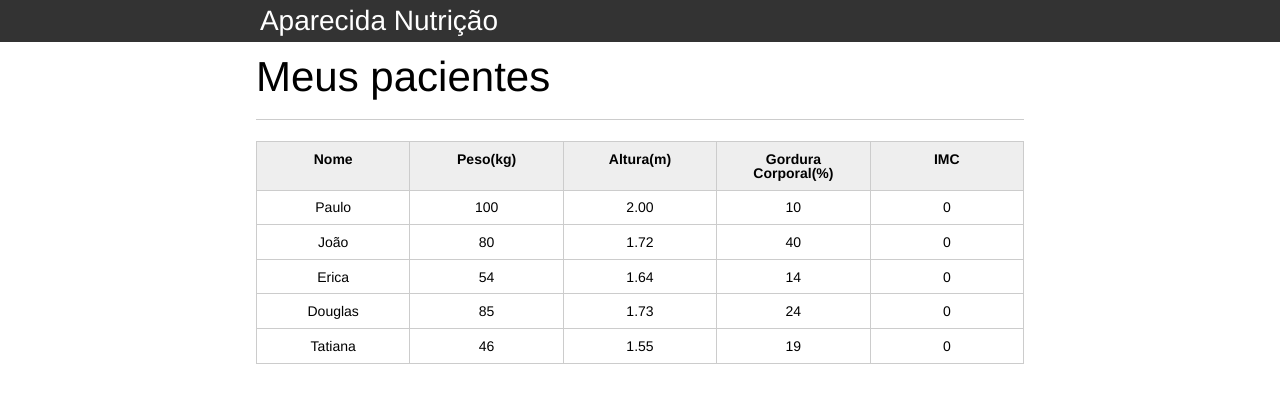
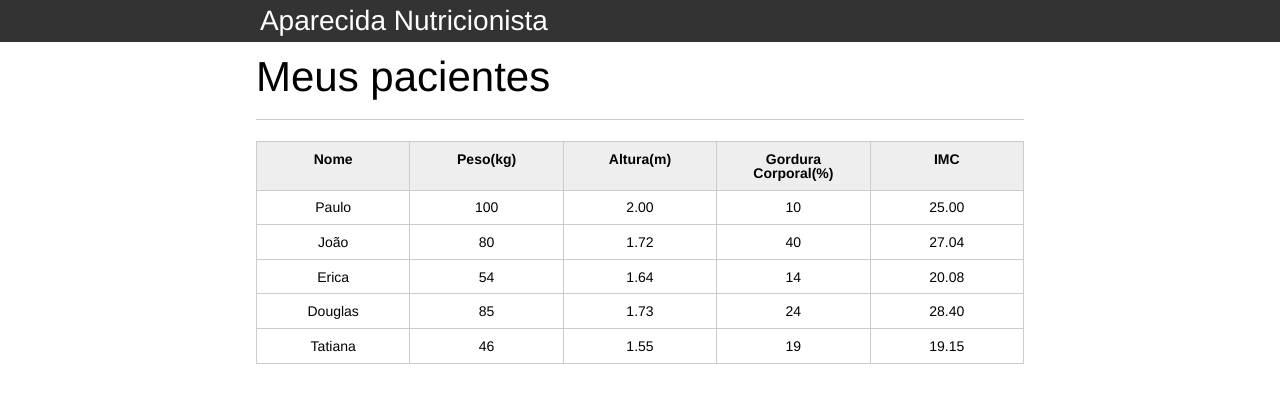
Before and after one commit to muriloloffi/jsPrinciplesPractice, a website: page index.html in a window 1280 px wide. Drawn offline with Linux system fonts and the light colour scheme.

Commit message:
Up-to-date with the course;

```diff
--- a/css/index.css
+++ b/css/index.css
@@ -132,3 +132,7 @@ button[disabled=disabled], button:disabled {
 .campo-invalido{
 	border: 1px solid red;
 }
+
+.paciente-invalido{
+    background-color: lightcoral;
+}
--- a/index.html
+++ b/index.html
@@ -1,5 +1,6 @@
 <!DOCTYPE html>
 <html lang="pt-br">
+
 <head>
 	<meta charset="UTF-8">
 	<title>Aparecida Nutrição</title>
@@ -8,11 +9,12 @@
 	<link rel="stylesheet" type="text/css" href="css/index.css">
 
 </head>
+
 <body>
 
 	<header>
 		<div class="container">
-				<h1>Aparecida Nutrição</h1>
+			<h1 class="titulo">Aparecida Nutrição</h1>
 		</div>
 	</header>
 	<main>
@@ -29,7 +31,7 @@
 					</tr>
 				</thead>
 				<tbody id="tabela-pacientes">
-						<tr class="paciente" >
+					<tr class="paciente">
 						<td class="info-nome">Paulo</td>
 						<td class="info-peso">100</td>
 						<td class="info-altura">2.00</td>
@@ -37,7 +39,7 @@
 						<td class="info-imc">0</td>
 					</tr>
 
-						<tr class="paciente" >
+					<tr class="paciente">
 						<td class="info-nome">João</td>
 						<td class="info-peso">80</td>
 						<td class="info-altura">1.72</td>
@@ -45,7 +47,7 @@
 						<td class="info-imc">0</td>
 					</tr>
 
-						<tr class="paciente" >
+					<tr class="paciente">
 						<td class="info-nome">Erica</td>
 						<td class="info-peso">54</td>
 						<td class="info-altura">1.64</td>
@@ -60,7 +62,7 @@
 						<td class="info-gordura">24</td>
 						<td class="info-imc">0</td>
 					</tr>
-						<tr class="paciente" >
+					<tr class="paciente">
 						<td class="info-nome">Tatiana</td>
 						<td class="info-peso">46</td>
 						<td class="info-altura">1.55</td>
@@ -72,6 +74,7 @@
 
 		</section>
 	</main>
+	<script src="js/principal.js"></script>
+</body>
 
-	</body>
 </html>
--- /dev/null
+++ b/js/principal.js
@@ -0,0 +1,39 @@
+var titulo = document.querySelector(".titulo");
+titulo.textContent = "Aparecida Nutricionista";
+
+var pacientes = document.querySelectorAll(".paciente");
+
+for (var i = 0; i < pacientes.length; i++) {
+    var paciente = pacientes[i];
+    var tdPeso = paciente.querySelector(".info-peso");
+    var tdAltura = paciente.querySelector(".info-altura");
+
+    var tdImc = paciente.querySelector(".info-imc");
+
+    var peso = tdPeso.textContent;
+    var altura = tdAltura.textContent;
+
+    var alturaEhValida = true;
+    var pesoEhValido = true;
+
+    if (peso <= 0 || peso >= 1000) {
+        console.log("Peso inválido");
+        tdImc.textContent = "Peso inválido!";
+        pesoEhValido = false;
+
+        paciente.classList.add("paciente-invalido");
+    }
+
+    if (altura <= 0 || altura >= 3.0) {
+        console.log("Altura inválida");
+        tdImc.textContent = "Altura inválida!";
+        alturaEhValida = false;
+
+        paciente.classList.add("paciente-invalido");
+    }
+
+    if (pesoEhValido && alturaEhValida) {
+        var imc = peso / (altura * altura);
+        tdImc.textContent = imc.toFixed(2);
+    }
+}
```
Lines whose indentation alone changed are shown as unchanged.
